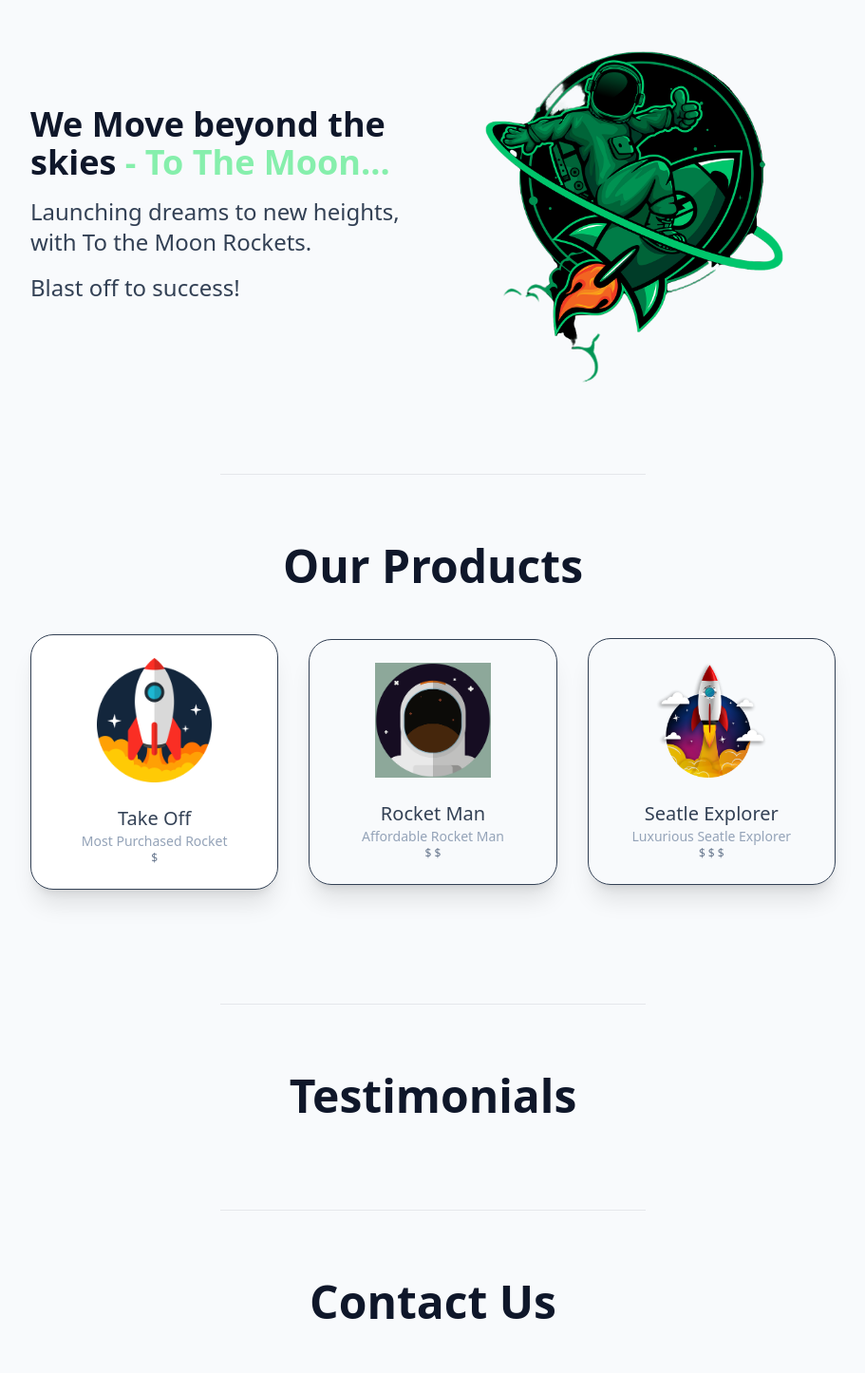
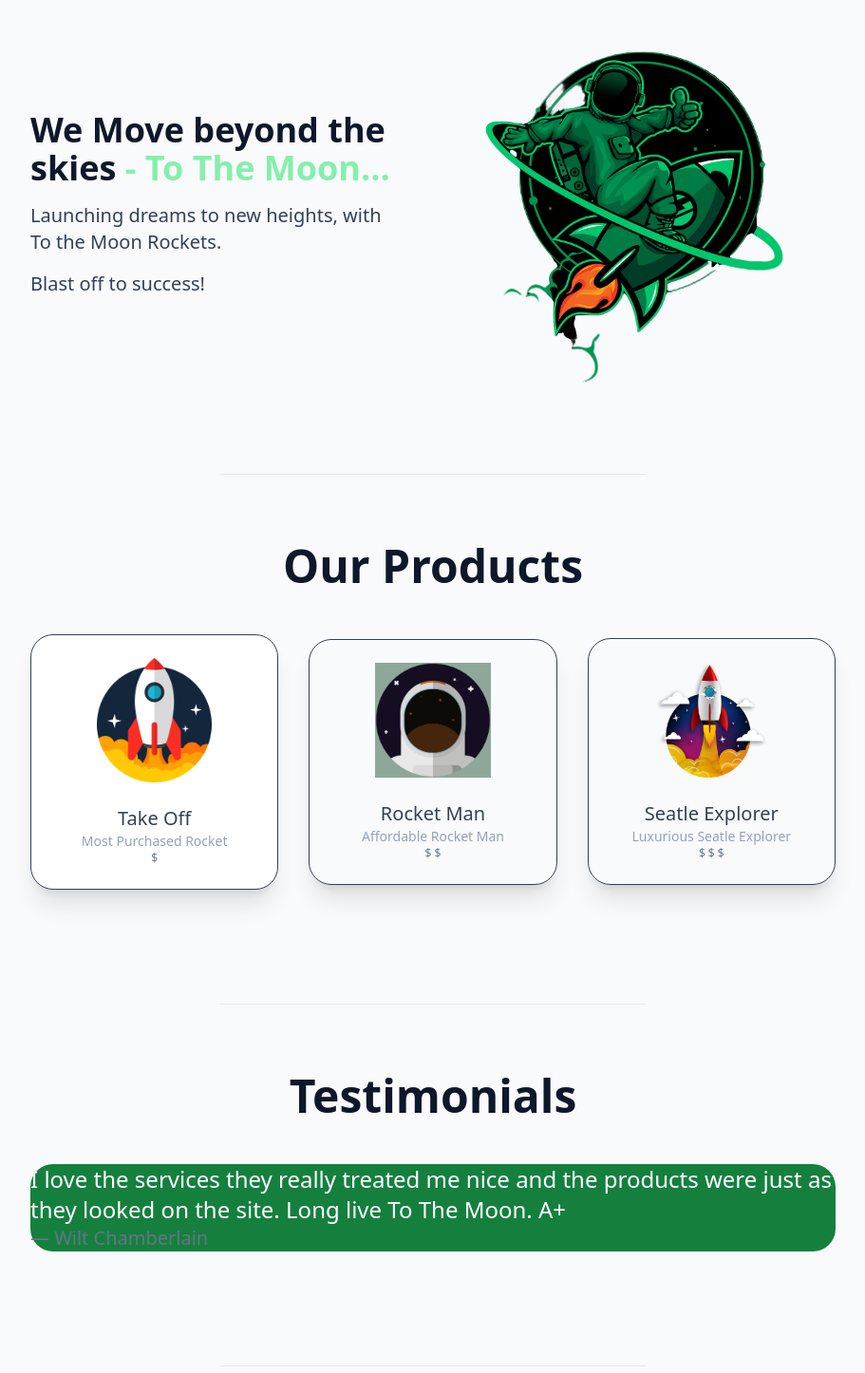
Before and after one commit to thehero1z/TTM, a website: page index.html in a window 1280 px wide. Shown: the part 89-1535 px from the top of the page at 95% size, without its empty margins (184-1095 px from the left). Drawn offline with Linux system fonts and the light colour scheme.

Commit message:
Update index.html

```diff
--- a/index.html
+++ b/index.html
@@ -14,7 +14,7 @@
             </h1>
             <div>
                 <button id="mobile-open-button" class="text-3xl focus:outline-none sm:hidden">
-                    &#9776
+                    &#9776;
                 </button>
                 <nav class="hidden sm:block space-x-8 text-xl" aria-label="main">
                     <a href="#rockets" class="hover-opacity-90">Rockets</a>
@@ -31,10 +31,10 @@
             <h2 class="max-w-md font-bold text-slate-900 dark:text-white text-center sm:text-left text-4xl">
           We Move beyond the skies <span class="text-green-300 dark:text-green-300"> - To The Moon...</span>
             </h2>
-            <p class="max-w-md text-2xl mt-4 text-center sm:text-left text-slate-700 dark:text-slate-400">
+            <p class="max-w-md text-xl mt-4 text-center sm:text-left text-slate-700 dark:text-slate-400">
                 Launching dreams to new heights, with To the Moon Rockets.
             </p>
-            <p class="max-w-md text-2xl mt-4 text-center sm:text-left text-slate-700 dark:text-slate-400">
+            <p class="max-w-md text-xl mt-4 text-center sm:text-left text-slate-700 dark:text-slate-400">
                 Blast off to success!
             </p>
         </article>
@@ -71,6 +71,15 @@
     <h2 class="mb-6 text-slate-900 dark:text-white text-4xl sm:text-5xl font-bold text-center">
       Testimonials
     </h2>
+    <figure class="my-12">
+        <blockquote class="bg-green-700 dark:bg-black pr-10 rounded-3xl relative">
+            <p class="text-2xl sm:text-3xl text-left margin-top text-white dark:text-slate-400 before:content-['\201C'] before:font-serif before:absolute before:top-0 before:left-0 before:text-9xl before:text-white before:opacity-25 before:transform before:translate-x-2 before:translate-y-2 after:content-['\201D'] after:font-serif after:absolute after:top-0 after:left-0 after:text-9xl after:text-white after:opacity-25 after:transform after:translate-x-2 after:translate-y-2">
+             I love the services they really treated me nice and the products were just as they looked on the site. Long live To The Moon. A+
+            </p>
+            <figcaption class="italic text-xl sm:text-2xl text-right mt-2 text-slate-500 dark:text-slate-400 "> &#8212; Wilt Chamberlain </figcaption>
+
+        </blockquote>
+    </figure>
     </section>
     <hr class="w-1/2 mx-auto bg-black dark:bg-white ">
     <section id="Contact" class="p-6 my-12 scroll-mt-20">
```
